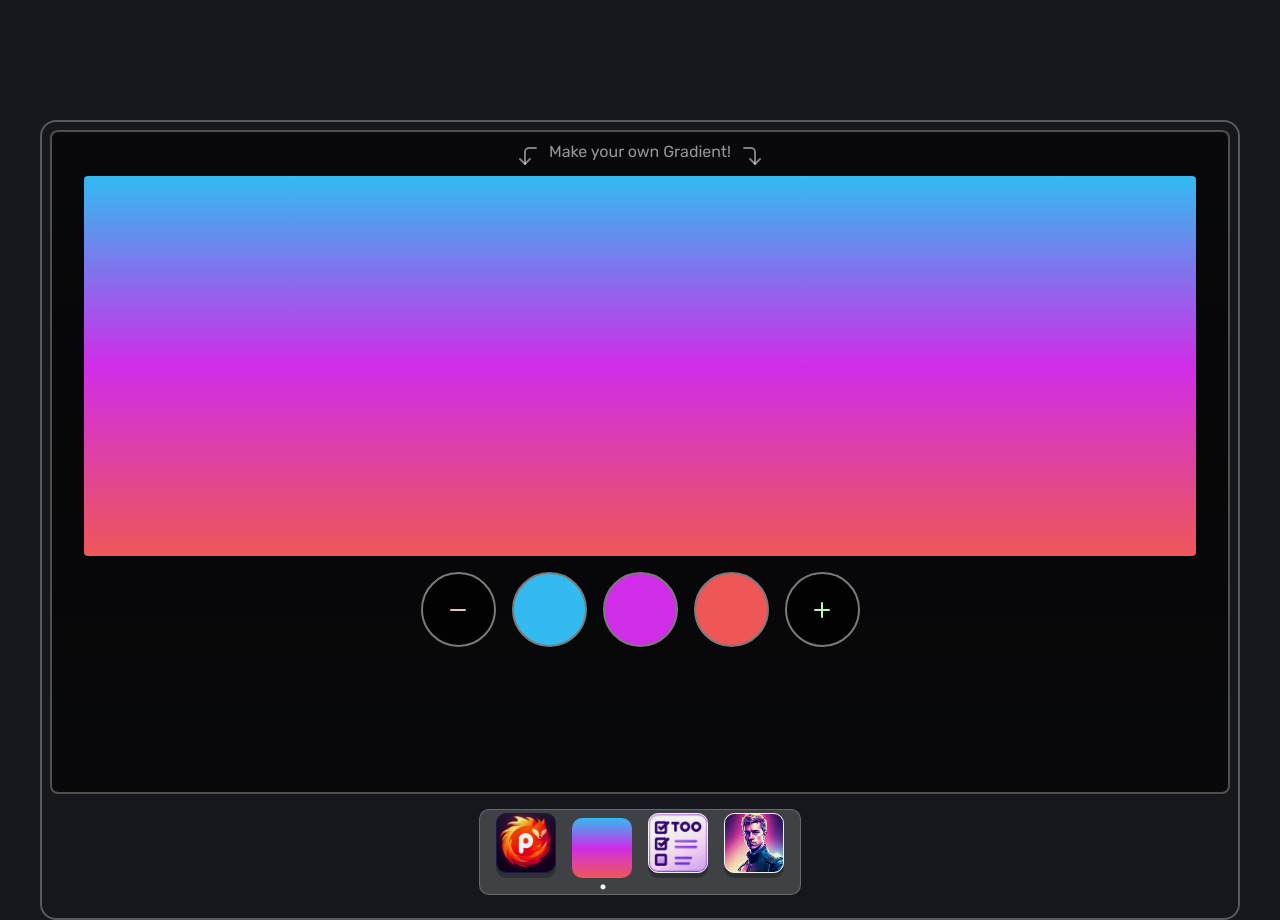
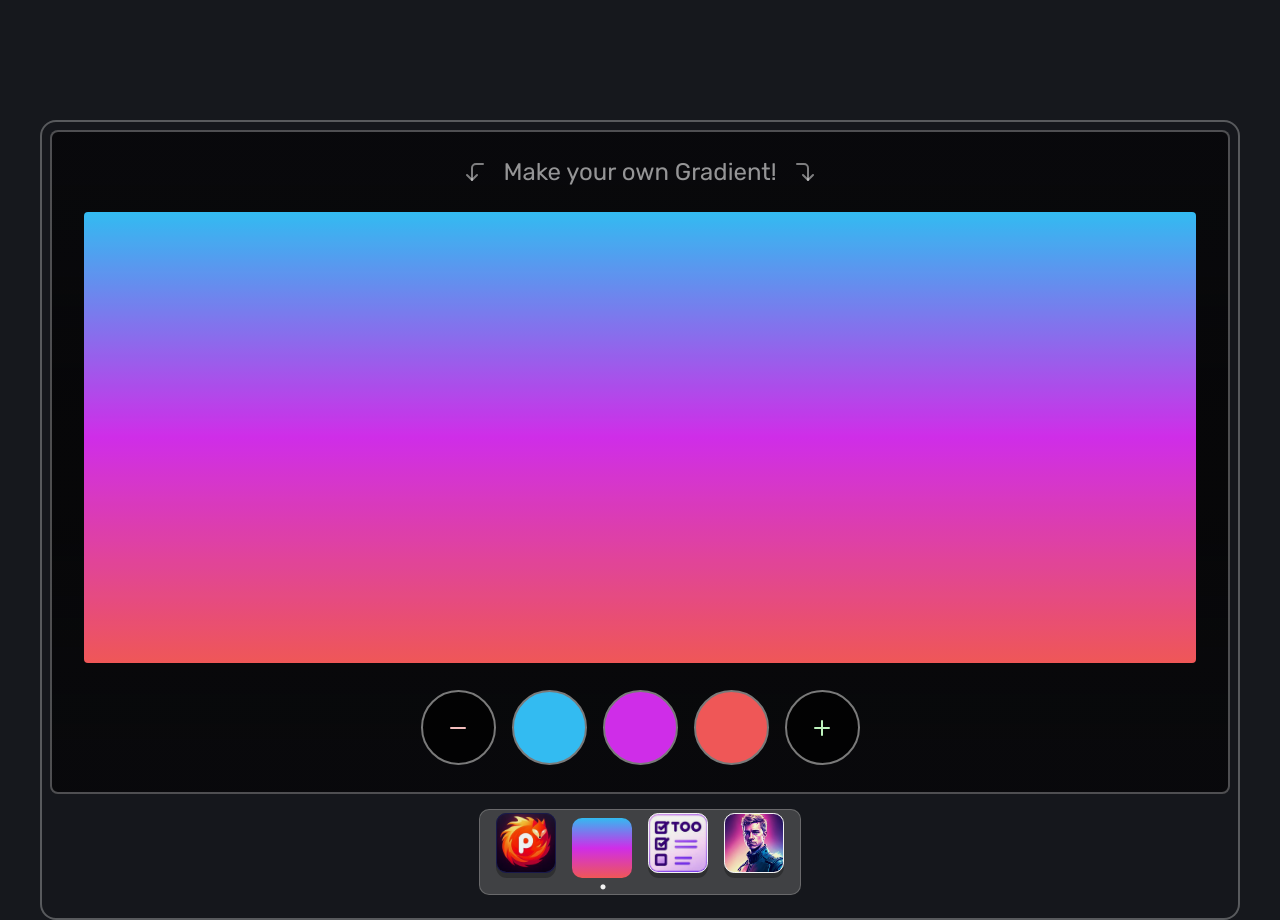
Before and after one commit to philNelson-jpn/phil-nelson-portfolio, a React (Vite) app: page /gradient-generator in a window 1280 px wide. Shown: the part 7420-8340 px from the top of the page. Built offline with nearby package versions, Linux system fonts and the light colour scheme; a web font is replaced by a local one.

Commit message:
fix gradient spacing issue

```diff
--- a/src/components/projects/ProjectGradientGenerator.jsx
+++ b/src/components/projects/ProjectGradientGenerator.jsx
@@ -2,11 +2,10 @@ import React from 'react'
 import { motion, LayoutGroup } from 'framer-motion'
 import { styled } from 'styled-components'
 import { CornerLeftDown, CornerRightDown, Plus, Minus } from 'react-feather'
-import {Context} from '../Projects'
+import { Context } from '../Projects'
 
 export default function ProjectGradientGenerator() {
-
-    const {INITIAL_STATE, reducer} = React.useContext(Context)
+	const { INITIAL_STATE, reducer } = React.useContext(Context)
 	const [state, dispatch] = React.useReducer(reducer, INITIAL_STATE)
 	const { colors, numOfVisibleColors } = state
 	const inputRef = React.useRef(null)
@@ -125,9 +124,8 @@ export default function ProjectGradientGenerator() {
 
 const GradientWrapper = styled.div`
 	border: 2px solid hsl(0deg 0% 100% / 0.3);
-	padding: 32px;
-    margin-block: 8px;
-    margin-inline: 8px;
+	margin-block: 8px;
+	margin-inline: 8px;
 	grid-column: 1/-1;
 	grid-row: 1;
 	background-image: linear-gradient(
@@ -156,19 +154,20 @@ const GradientWrapper = styled.div`
 `
 
 const Wrapper = styled.div`
+	min-height: 100%;
+	padding-block-start: 16px;
+	padding-inline: 2rem;
 	position: relative;
-	display: flex;
-	flex-direction: column;
+	display: grid;
+	grid-template-rows: 3em 4fr 1fr;
 	gap: 16px;
-	padding-block-start: 12px;
 
 	& .change-me {
+		grid-row: 1;
 		display: flex;
+		align-items: center;
 		justify-content: center;
-		gap: 200px;
-		position: absolute;
-		top: -20px;
-		width: 100%;
+		gap: 1rem;
 		text-align: center;
 		color: hsl(270, 0%, 100%, 0.5);
 
@@ -179,8 +178,7 @@ const Wrapper = styled.div`
 	}
 
 	& .change-me p {
-		position: absolute;
-		top: -4px;
+		font-size: 1.5rem;
 		color: hsl(270, 0%, 100%, 0.6);
 	}
 `
@@ -263,7 +261,7 @@ const RemoveColorButton = styled(motion.button)`
 `
 
 const GradientPreview = styled.div`
-	height: 380px;
+	grid-row: 2;
 	border-radius: 4px;
 
 	@media (max-width: 550px) {
@@ -273,9 +271,12 @@ const GradientPreview = styled.div`
 `
 
 const Colors = styled.div`
+	grid-row: 3;
 	display: flex;
 	flex-direction: row;
+	align-items: center;
 	justify-content: center;
+	padding-block-end: 16px;
 	gap: 16px;
 
 	& input[type='color'] {
```
